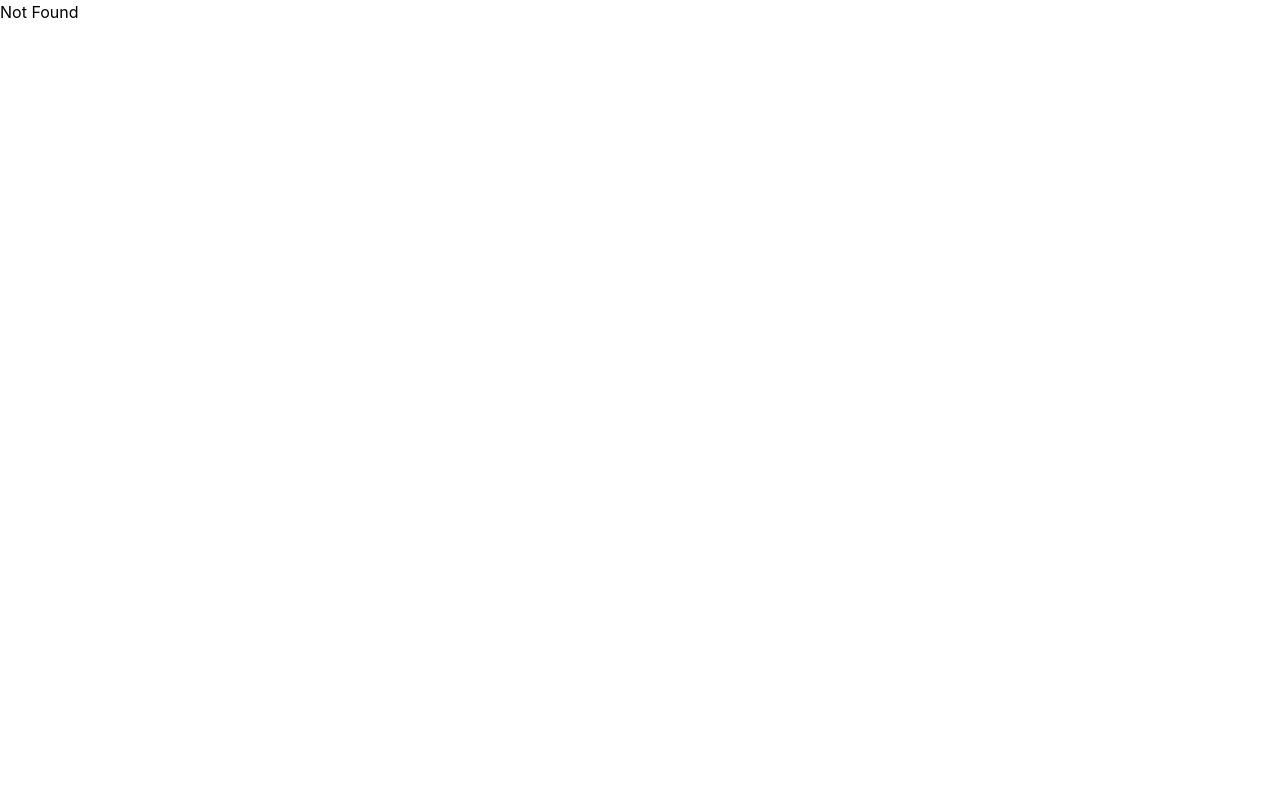
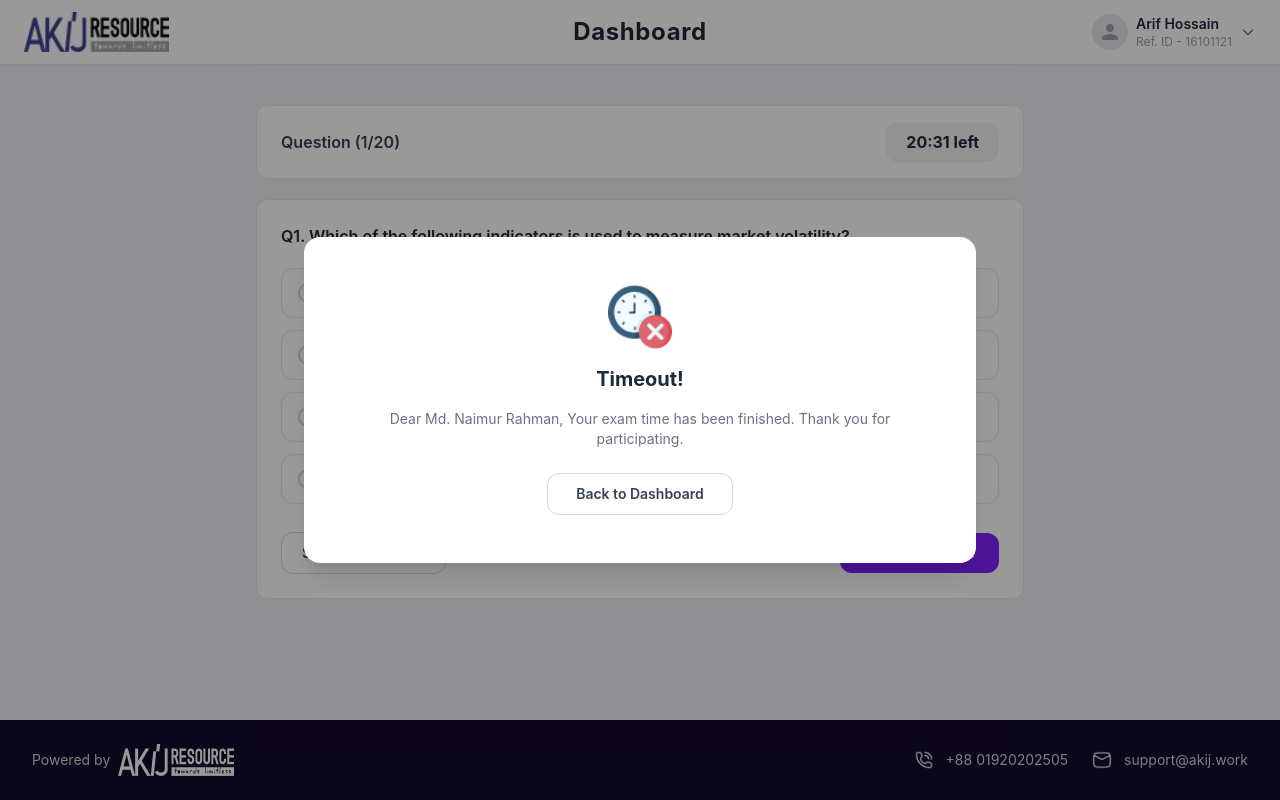
Before and after one commit to iiio2/oap, a React (Vite) app: page /timeout in a window 1280 px wide. Built offline with nearby package versions, Linux system fonts and the light colour scheme.

Commit message:
chore: timeout page

```diff
--- a/src/App.tsx
+++ b/src/App.tsx
@@ -3,6 +3,7 @@ import SignInPage from './pages/SignInPage'
 import DashboardPage from './pages/DashboardPage'
 import ExamTestPage from './pages/ExamTestPage'
 import CompletePage from './pages/CompletePage'
+import TimeoutPage from './pages/TimeoutPage'
 
 const rootRoute = createRootRoute()
 
@@ -30,7 +31,13 @@ const completeRoute = createRoute({
   component: CompletePage,
 })
 
-const routeTree = rootRoute.addChildren([indexRoute, dashboardRoute, examTestRoute, completeRoute])
+const timeoutRoute = createRoute({
+  getParentRoute: () => rootRoute,
+  path: '/timeout',
+  component: TimeoutPage,
+})
+
+const routeTree = rootRoute.addChildren([indexRoute, dashboardRoute, examTestRoute, completeRoute, timeoutRoute])
 
 const router = createRouter({ routeTree })
 
--- /dev/null
+++ b/src/components/TimeoutModal.tsx
@@ -0,0 +1,24 @@
+type Props = {
+  onDashboard: () => void
+}
+
+export default function TimeoutModal({ onDashboard }: Props) {
+  return (
+    <div className="fixed inset-0 z-50 flex items-center justify-center">
+      <div className="absolute inset-0 bg-black/40" />
+      <div className="relative bg-white rounded-2xl shadow-xl px-16 py-12 flex flex-col items-center gap-4 text-center max-w-2xl w-full mx-4">
+        <img src="/timeout.png" alt="Timeout" className="w-16 h-16" />
+        <h2 className="text-xl font-bold text-gray-800">Timeout!</h2>
+        <p className="text-gray-500 text-sm">
+          Dear Md. Naimur Rahman, Your exam time has been finished. Thank you for participating.
+        </p>
+        <button
+          onClick={onDashboard}
+          className="mt-2 border border-gray-300 text-gray-700 font-semibold text-sm px-7 py-2.5 rounded-xl hover:bg-gray-50 transition"
+        >
+          Back to Dashboard
+        </button>
+      </div>
+    </div>
+  )
+}
--- a/src/pages/ExamTestPage.tsx
+++ b/src/pages/ExamTestPage.tsx
@@ -2,6 +2,7 @@ import { useEffect, useRef, useState } from 'react'
 import { useNavigate, useParams } from '@tanstack/react-router'
 import DashboardLayout from '../layouts/DashboardLayout'
 import RichTextEditor from '../components/RichTextEditor'
+import TimeoutModal from '../components/TimeoutModal'
 
 type Question = {
   id: number
@@ -61,45 +62,6 @@ function formatTime(s: number) {
   return `${m}:${String(sec).padStart(2, '0')} left`
 }
 
-function TimeoutModal({ onDashboard }: { onDashboard: () => void }) {
-  return (
-    <div className="fixed inset-0 z-50 flex items-center justify-center">
-      {/* Backdrop */}
-      <div className="absolute inset-0 bg-black/40" />
-
-      {/* Modal */}
-      <div className="relative bg-white rounded-2xl shadow-xl px-12 py-12 flex flex-col items-center gap-4 text-center max-w-lg w-full mx-4">
-        {/* Icon: clock + red X badge */}
-        <div className="relative w-16 h-16">
-          <svg viewBox="0 0 64 64" fill="none" className="w-full h-full">
-            <circle cx="28" cy="28" r="24" fill="#E2E8F0" stroke="#94A3B8" strokeWidth="3" />
-            <circle cx="28" cy="28" r="20" fill="white" />
-            <path d="M28 14v14l8 5" stroke="#475569" strokeWidth="3" strokeLinecap="round" strokeLinejoin="round" />
-          </svg>
-          {/* Red X badge */}
-          <div className="absolute -bottom-1 -right-1 w-6 h-6 bg-red-500 rounded-full flex items-center justify-center">
-            <svg className="w-3.5 h-3.5 text-white" fill="none" viewBox="0 0 24 24" stroke="currentColor" strokeWidth={3}>
-              <path strokeLinecap="round" strokeLinejoin="round" d="M6 18L18 6M6 6l12 12" />
-            </svg>
-          </div>
-        </div>
-
-        <h2 className="text-xl font-bold text-gray-800">Timeout!</h2>
-
-        <p className="text-gray-500 text-sm">
-          Dear Md. Naimur Rahman, Your exam time has been finished. Thank you for participating.
-        </p>
-
-        <button
-          onClick={onDashboard}
-          className="mt-2 border border-gray-300 text-gray-700 font-semibold text-sm px-7 py-2.5 rounded-xl hover:bg-gray-50 transition"
-        >
-          Back to Dashboard
-        </button>
-      </div>
-    </div>
-  )
-}
 
 export default function ExamTestPage() {
   const { id } = useParams({ strict: false }) as { id: string }
--- /dev/null
+++ b/src/pages/TimeoutPage.tsx
@@ -0,0 +1,45 @@
+import { useNavigate } from '@tanstack/react-router'
+import DashboardLayout from '../layouts/DashboardLayout'
+import TimeoutModal from '../components/TimeoutModal'
+
+export default function TimeoutPage() {
+  const navigate = useNavigate()
+
+  return (
+    <DashboardLayout>
+      <TimeoutModal onDashboard={() => navigate({ to: '/dashboard' })} />
+
+      {/* Blurred exam content in background */}
+      <div className="flex-1 flex flex-col items-center px-4 py-10 gap-5 pointer-events-none select-none">
+        <div className="w-full max-w-3xl bg-white border border-gray-200 rounded-xl px-6 py-4 flex items-center justify-between">
+          <span className="text-base font-semibold text-gray-700">Question (1/20)</span>
+          <div className="bg-gray-100 rounded-xl px-5 py-2">
+            <span className="text-base font-bold text-gray-800">20:31 left</span>
+          </div>
+        </div>
+
+        <div className="w-full max-w-3xl bg-white border border-gray-200 rounded-xl px-6 py-6 flex flex-col gap-5">
+          <p className="text-base font-semibold text-gray-800">
+            Q1. Which of the following indicators is used to measure market volatility?
+          </p>
+          <div className="flex flex-col gap-3">
+            {['Relative Strength Index (RSI)', 'Moving Average Convergence Divergence (MACD)', 'Bollinger Bands', 'Fibonacci Retracement'].map(opt => (
+              <div key={opt} className="flex items-center gap-3 border border-gray-200 rounded-xl px-4 py-3.5 text-sm text-gray-700">
+                <span className="w-5 h-5 rounded-full border-2 border-gray-300 shrink-0" />
+                {opt}
+              </div>
+            ))}
+          </div>
+          <div className="flex items-center justify-between pt-2">
+            <button className="border border-gray-300 text-gray-700 font-semibold text-sm px-5 py-2.5 rounded-xl">
+              Skip this Question
+            </button>
+            <button className="bg-violet-600 text-white font-semibold text-sm px-6 py-2.5 rounded-xl">
+              Save &amp; Continue
+            </button>
+          </div>
+        </div>
+      </div>
+    </DashboardLayout>
+  )
+}
```
Also changed, not shown: public/timeout.png (added).
